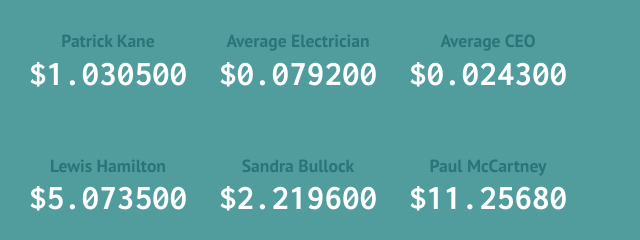
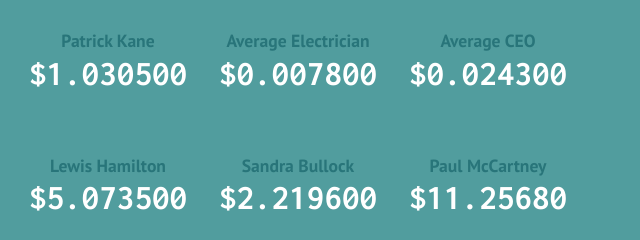
Before and after one commit to aaron10buuren/Worth-Website, a plain HTML site: page index.html in a window 1280 px wide. Shown: the top 240 px of the page, 627-1267 px from the left. Drawn offline with nearby package versions, Linux system fonts and the light colour scheme.

Commit message:
Salary Adjustment
Updated Electrician Salary

```diff
--- a/index.html
+++ b/index.html
@@ -200,7 +200,7 @@
 
 		<div class="yourworth">
 			<h2>Average Electrician</h2>
-			<h3>$<span class="timer" data-salary="499580">0</span></h3>
+			<h3>$<span class="timer" data-salary="49580">0</span></h3>
 		</div>
 
 		<div class="yourworth">
```
